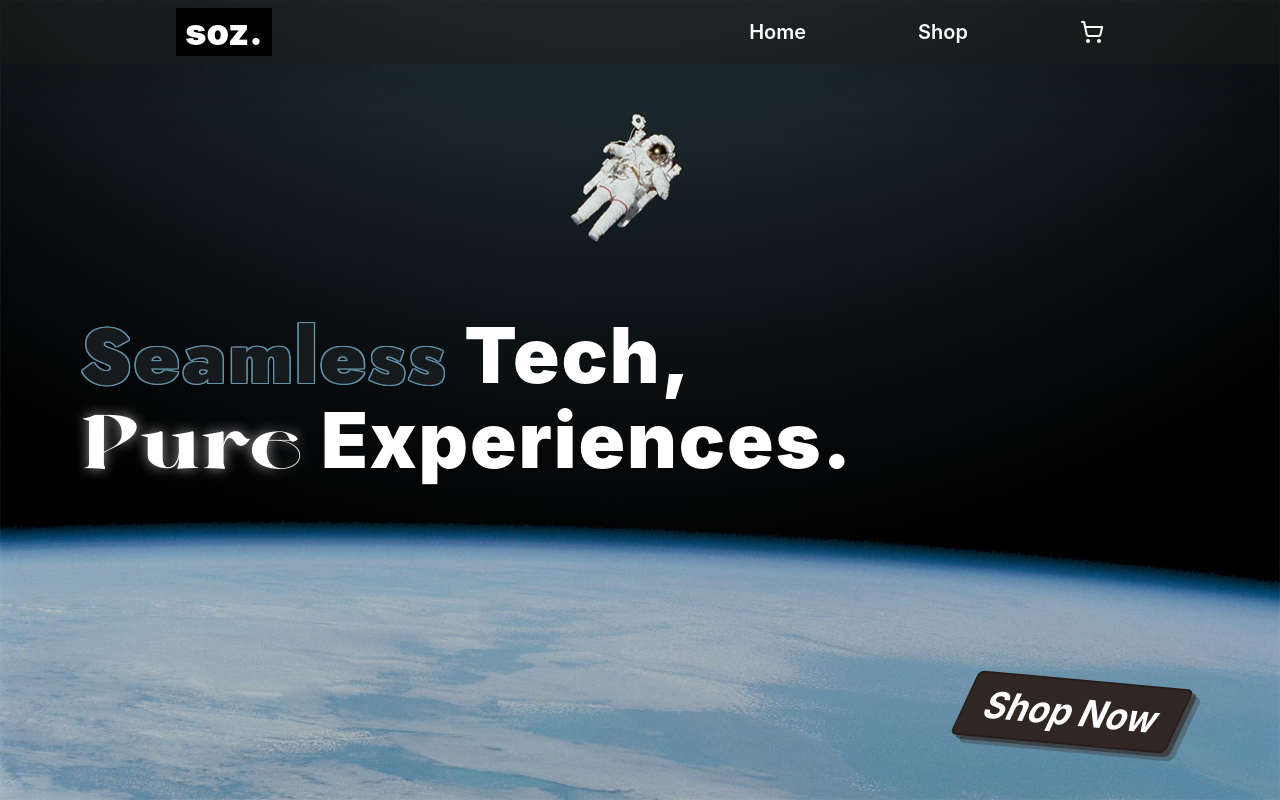
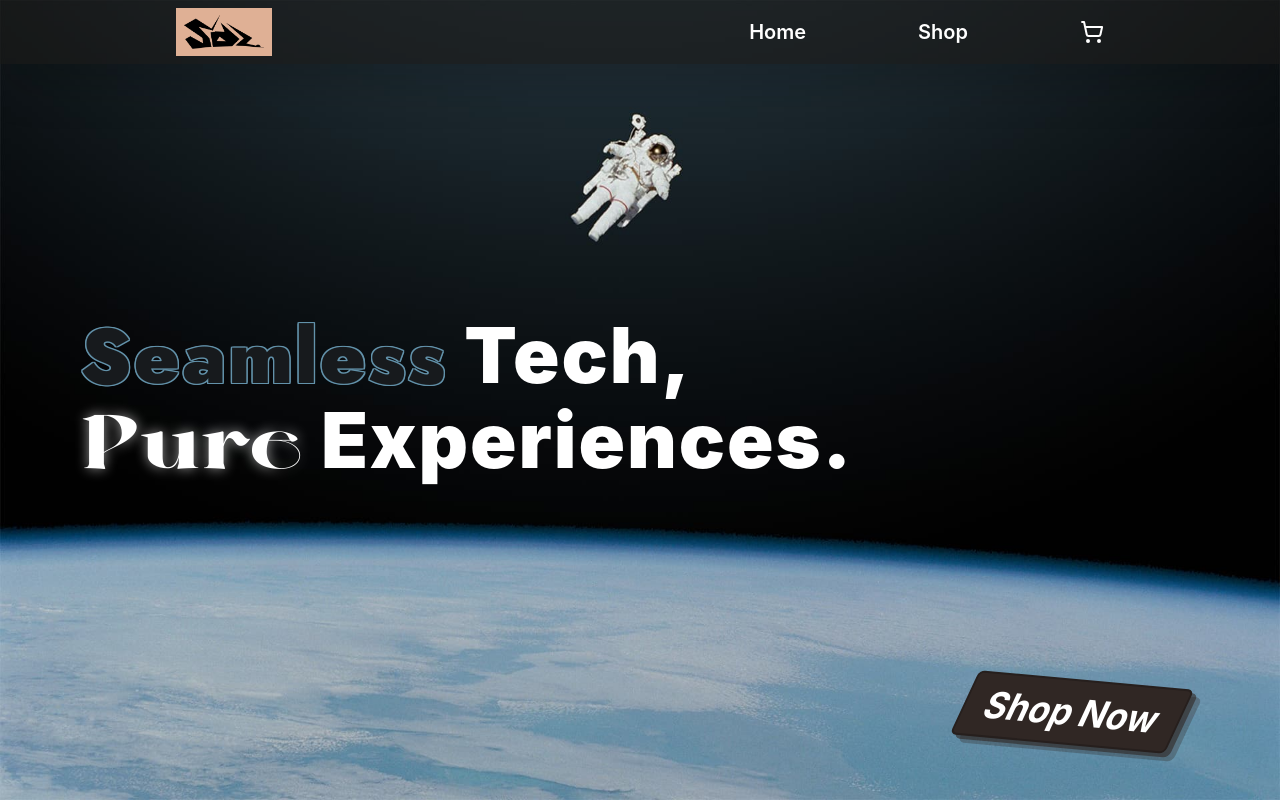
Before and after one commit to Vincent0103/shopping-cart, a React (Vite) app: page / in a window 1280 px wide. Built offline with nearby package versions, Linux system fonts and the light colour scheme.

Commit message:
Change brand logo

```diff
--- a/src/App.jsx
+++ b/src/App.jsx
@@ -1,12 +1,13 @@
+import { ShoppingCart } from "lucide-react";
 import BgWallpaperJPG from "./assets/bgHomepage.jpg";
-import { ShoppingCart } from "lucide-react";
+import BrandLogo from "./assets/logo.png";
 
 function App() {
   return (
     <div className="relative flex justify-center items-center h-screen w-screen">
       <nav className="fixed inset-0 h-16 w-full bg-[#1C1918]/60 flex justify-between items-center px-44 z-10 shadow-2xl">
-        <div className="bg-black w-24 h-12 flex justify-center items-center">
-          <p className="font-black text-4xl">soz.</p>
+        <div className="bg-[#DFB095] w-24 h-12 p-2 flex justify-center items-center">
+          <img src={BrandLogo} alt="" />
         </div>
         <ul className="flex justify-center items-center font-semibold gap-28 text-xl">
           <li className="cursor-pointer">Home</li>
```
Also changed, not shown: src/assets/logo.png (added).
